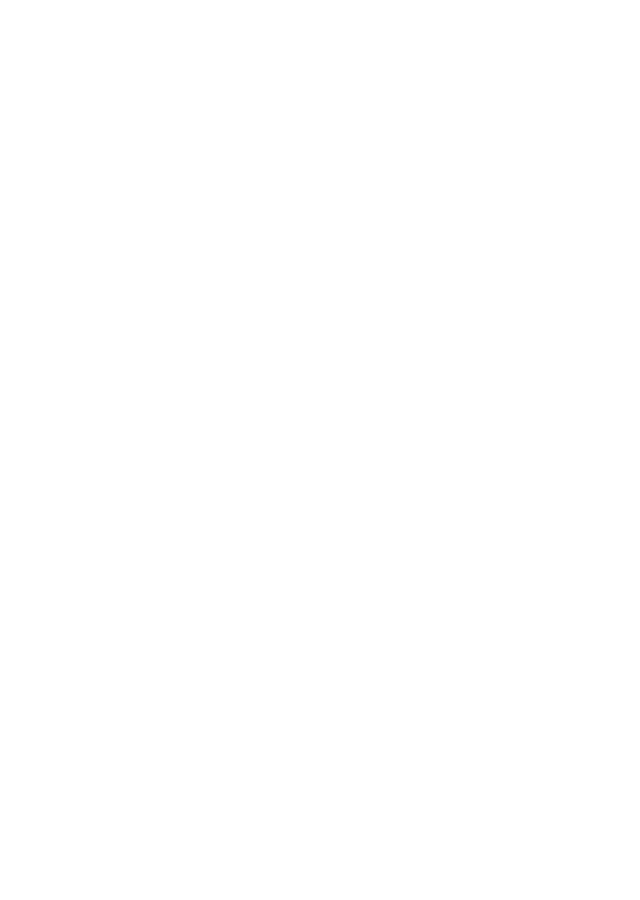
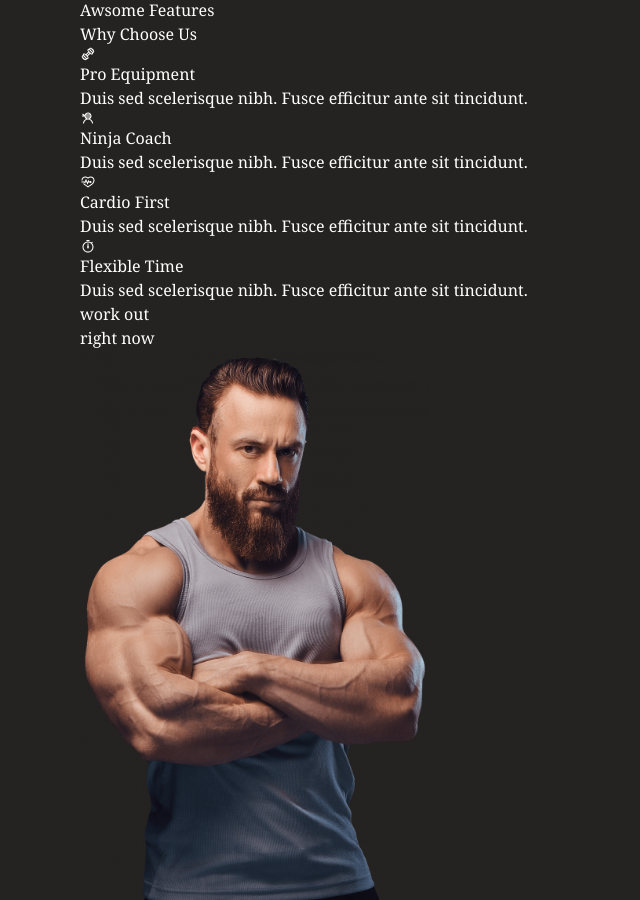
Before and after one commit to md-abu-naim/GymFit, a Next.js app: page / in a window 1280 px wide. Shown: the part 4012-4912 px from the top of the page, without its empty margins (0-640 px from the left). Before the commit the page ends 4010 px from the top, so only its background shows below. Built offline with nearby package versions, Linux system fonts and the light colour scheme.

Commit message:
features section design is okay

```diff
--- /dev/null
+++ b/src/Components/Features.jsx
@@ -0,0 +1,55 @@
+import Image from "next/image";
+import { LiaDumbbellSolid, LiaHeartbeatSolid, LiaStopwatchSolid, LiaUserNinjaSolid } from "react-icons/lia";
+
+const Features = () => {
+    return (
+        <div className="bg-[url(/featuresCover.jpg)] h-screen flex items-center justify-between mt-16 px-5 lg:px-20">
+            <div className="w-1/2">
+                <div className="border-l-2 border-[#EE6C0C] pl-6">
+                    <h4 className="font-medium text-xl">Awsome Features</h4>
+                    <h2 className="font-bold uppercase text-[#EE6C0C] text-3xl">Why Choose Us</h2>
+                </div>
+                <div className="flex pt-6 justify-between items-center">
+                    <div className="flex gap-4">
+                        <LiaDumbbellSolid className="text-6xl" />
+                        <div>
+                            <h3 className="text-xl font-black">Pro Equipment</h3>
+                            <p className="w-[223px] pt-2">Duis sed scelerisque nibh. Fusce efficitur ante sit tincidunt.</p>
+                        </div>
+                    </div>
+                    <div className="flex gap-4">
+                        <LiaUserNinjaSolid className="text-6xl" />
+                        <div>
+                            <h3 className="text-xl font-black">Ninja Coach</h3>
+                            <p className="w-[223px] pt-2">Duis sed scelerisque nibh. Fusce efficitur ante sit tincidunt.</p>
+                        </div>
+                    </div>
+                </div>
+                <div className="flex pt-6 justify-between items-center">
+                    <div className="flex gap-4">
+                        <LiaHeartbeatSolid className="text-6xl" />
+                        <div>
+                            <h3 className="text-xl font-black">Cardio First</h3>
+                            <p className="w-[223px] pt-2">Duis sed scelerisque nibh. Fusce efficitur ante sit tincidunt.</p>
+                        </div>
+                    </div>
+                    <div className="flex gap-4">
+                        <LiaStopwatchSolid className="text-6xl" />
+                        <div>
+                            <h3 className="text-xl font-black">Flexible Time</h3>
+                            <p className="w-[223px] pt-2">Duis sed scelerisque nibh. Fusce efficitur ante sit tincidunt.</p>
+                        </div>
+                    </div>
+                </div>
+            </div>
+            <div className="flex items-center relative text-center justify-center flex-col">
+                <h1 className=" uppercase lg:text-7xl text-5xl leading-[50px] lg:leading-[70px] font-extrabold"><span className="text-[#EE6C0C]">work out</span> <br /> right now</h1>
+                <div className="absolute space-y-6">
+                    <Image className=" w-full" src={'/features.png'} width={350} height={300} alt="banner" />
+                </div>
+            </div>
+        </div>
+    );
+};
+
+export default Features;
--- a/src/Components/OurCourses.jsx
+++ b/src/Components/OurCourses.jsx
@@ -3,9 +3,8 @@ import { topCources } from "@/lib/api";
 import Link from "next/link";
 
 const OurCourses = () => {
-    console.log("data", topCources);
     return (
-        <div className="pt-16">
+        <div className="pt-16 px-5 lg:px-20">
             <div className="border-l-2 border-[#EE6C0C] pl-6">
                 <h4 className="font-medium text-xl">Pro Selected</h4>
                 <h2 className="font-bold uppercase text-[#EE6C0C] text-3xl">Our Courses</h2>
--- a/src/Components/OverviewPage.jsx
+++ b/src/Components/OverviewPage.jsx
@@ -2,7 +2,7 @@ import Link from "next/link";
 
 const OverviewPage = () => {
     return (
-        <div className="pt-16 flex flex-col md:flex-row lg:items-center justify-between gap-20">
+        <div className="pt-16 px-5 lg:px-20 flex flex-col md:flex-row lg:items-center justify-between gap-20">
             <div className="md:w-1/2 ">
                 <div className="border-l-2 border-[#EE6C0C] pl-6">
                     <h4 className="font-medium text-xl">Overview Intro</h4>
--- a/src/Components/Run.jsx
+++ b/src/Components/Run.jsx
@@ -3,7 +3,7 @@ import Link from "next/link";
 
 const Run = () => {
     return (
-        <div className="bg-black rounded-xl p-5 md:p-10 mt-16 gap-9 flex flex-col md:flex-row items-center justify-between">
+        <div className="bg-black mx-5 lg:mx-20 rounded-xl p-5 md:p-10 mt-16 gap-9 flex flex-col md:flex-row items-center justify-between">
             <div className="">
                 <h1 className="lg:text-3xl text-2xl font-extrabold pb-2">Run an Extra <br />
                     Mile Easily</h1>
--- a/src/app/page.js
+++ b/src/app/page.js
@@ -3,6 +3,7 @@ import Navber from "../Components/Navber";
 import OverviewPage from "@/Components/OverviewPage";
 import OurCourses from "@/Components/OurCourses";
 import Run from "@/Components/Run";
+import Features from "@/Components/Features";
 
 export default function Home() {
   return (
@@ -11,10 +12,11 @@ export default function Home() {
           <Navber></Navber>
           <Banner />
         </header>
-      <main className="font-serif px-5 lg:px-20">
+      <main className="font-serif ">
         <OverviewPage />
         <OurCourses />
         <Run />
+        <Features />
       </main>
     </div>
   );
```
Also changed, not shown: public/features.png (added), public/featuresCover.jpg (added).
